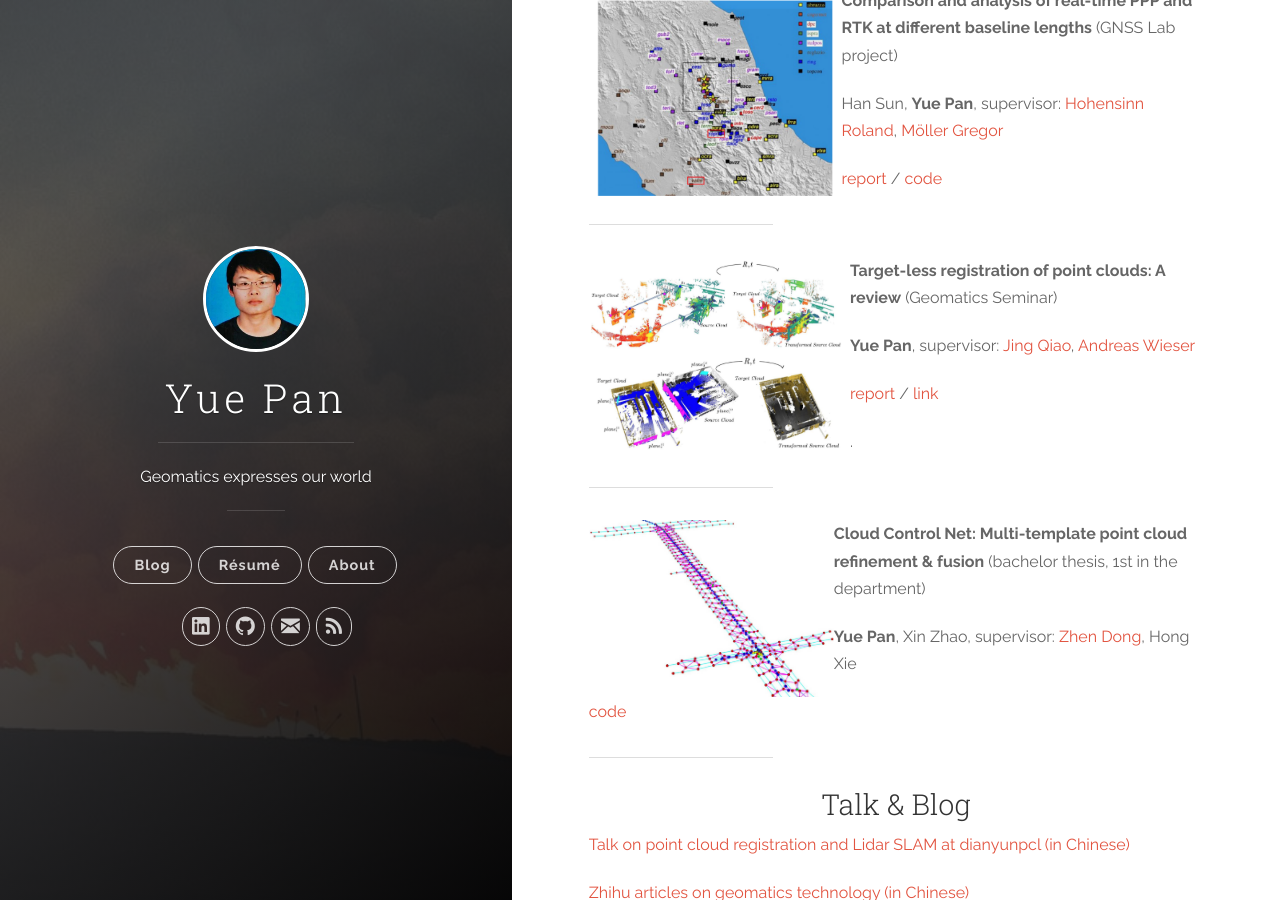
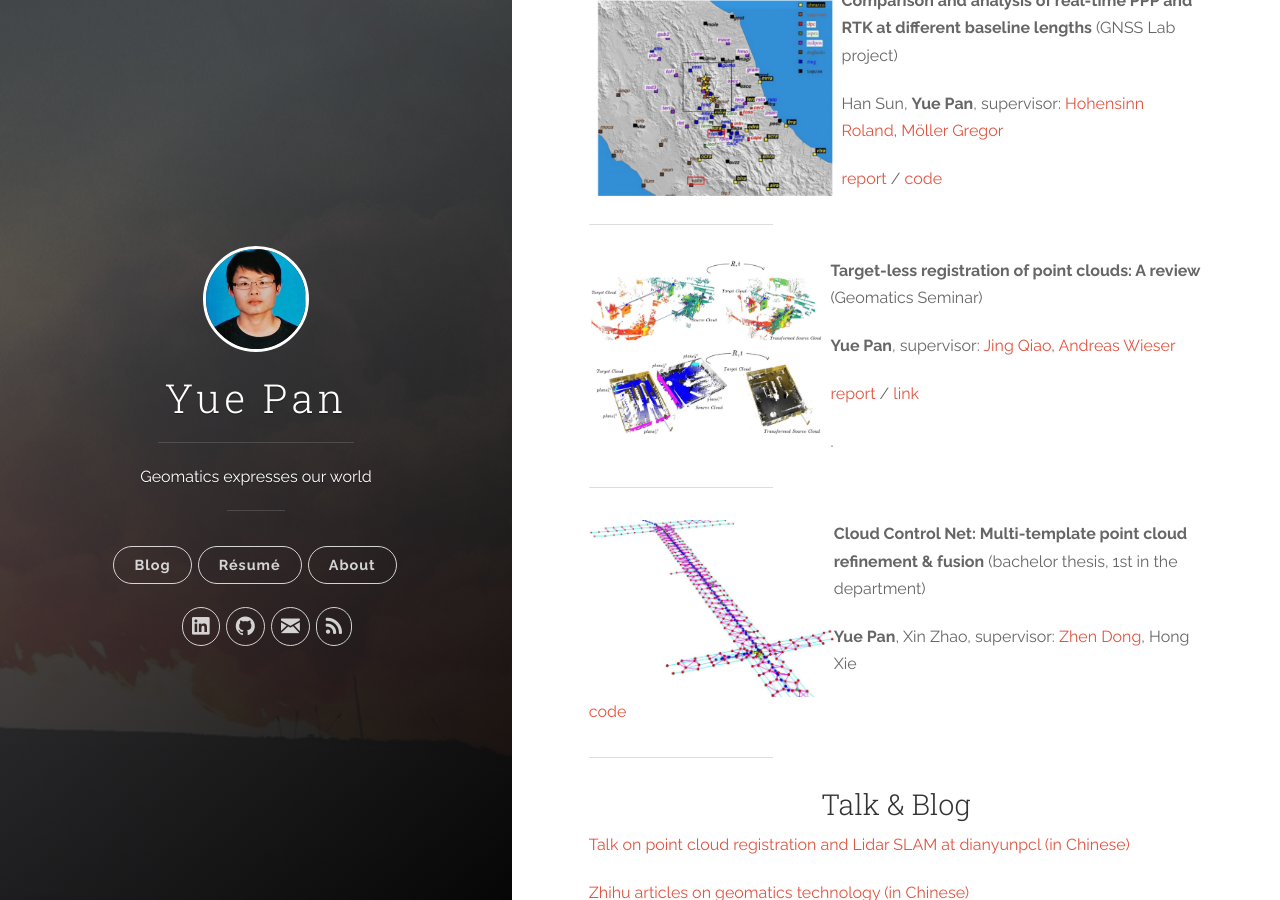
Before and after one commit to YuePanEdward/YuePanEdward.github.io, a Jekyll site: the page built from _posts/2022-4-26-about.md, in a window 1280 px wide and 900 px high, scrolled down 3110 px. Built offline with Jekyll 4.4.1, drawn with Linux system fonts in a browser that asks for light colours.

Commit message:
Update 2022-4-26-about.md

```diff
--- a/_posts/2022-4-26-about.md
+++ b/_posts/2022-4-26-about.md
@@ -143,7 +143,7 @@ Han Sun, **Yue Pan**, supervisor: [Hohensinn Roland](https://mpg.igp.ethz.ch/gro
 
 
 
-<img align="left" src="../assets/reg_review.png" style="zoom: 40%;" />**Target-less registration of point clouds: A review** (Geomatics Seminar)
+<img align="left" src="../assets/reg_review.png" style="zoom: 37%;" />**Target-less registration of point clouds: A review** (Geomatics Seminar)
 
 **Yue Pan**, supervisor: [Jing Qiao](https://igp.ethz.ch/personen/person-detail.html?persid=254880), [Andreas Wieser](https://gseg.igp.ethz.ch/people/group-head/prof-dr--andreas-wieser.html)
 
```
